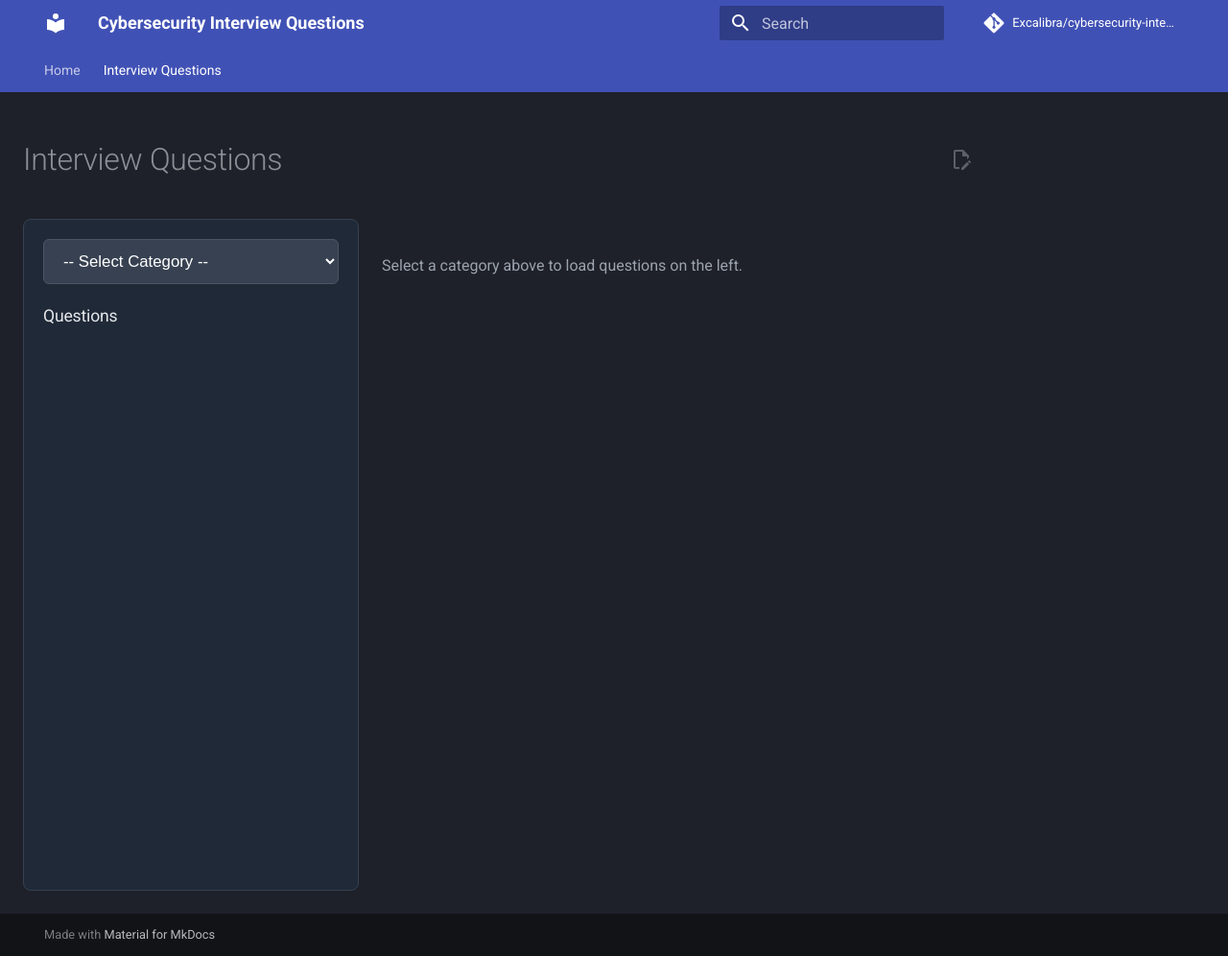
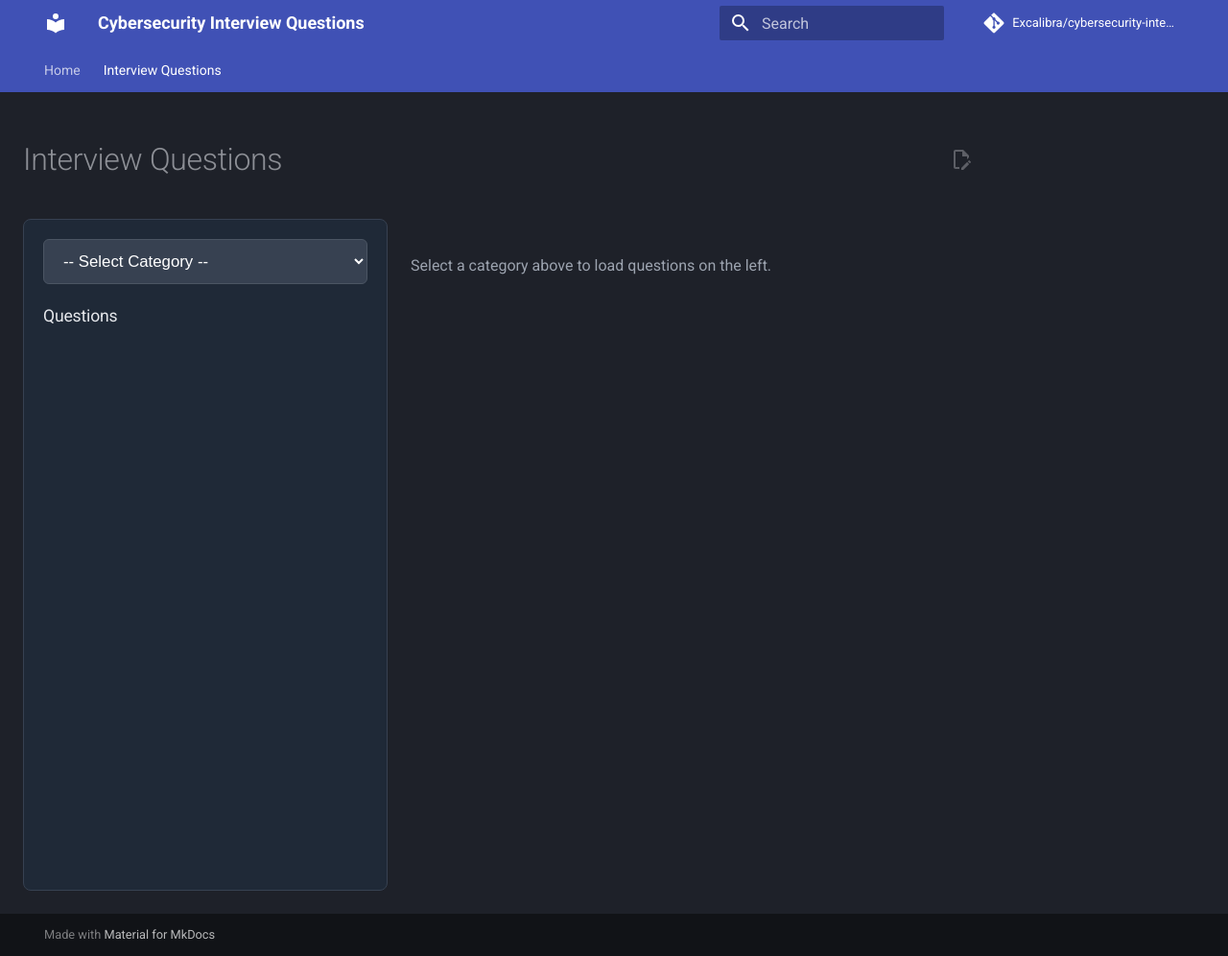
Before and after one commit to Excalibra/cybersecurity-interview-questions, an MkDocs documentation site: the page built from docs/questions/index.md, in a window 1280 px wide and 996 px high. Shown: the whole window at 96% size. Built offline with MkDocs 1.6.1 and Material for MkDocs 9.7.7, drawn with Linux system fonts in a browser that asks for light colours; comment, search, counter and statistics services are not loaded.

Commit message:
Update index.md

```diff
--- a/docs/questions/index.md
+++ b/docs/questions/index.md
@@ -2,7 +2,7 @@
 
 <div style="display: flex; gap: 24px; align-items: flex-start;">
   <!-- Dynamic Left Sidebar with Dropdown Inside -->
-  <div id="dynamic-sidebar" style="width: 280px; background:#1f2937; padding:20px; border-radius:8px; border:1px solid #374151; min-height: 700px; min-width: 350px; flex-shrink: 0;">
+  <div id="dynamic-sidebar" style="width: 280px; background:#1f2937; padding:20px; border-radius:8px; border:1px solid #374151; min-height: 700px; min-width: 380px; flex-shrink: 0;">
 
     <select id="category-selector" style="width:100%; padding:12px 16px; font-size:1.05em; background:#374151; color:white; border:1px solid #4b5563; border-radius:6px; margin-bottom:20px;">
       <option value="">-- Select Category --</option>
```
